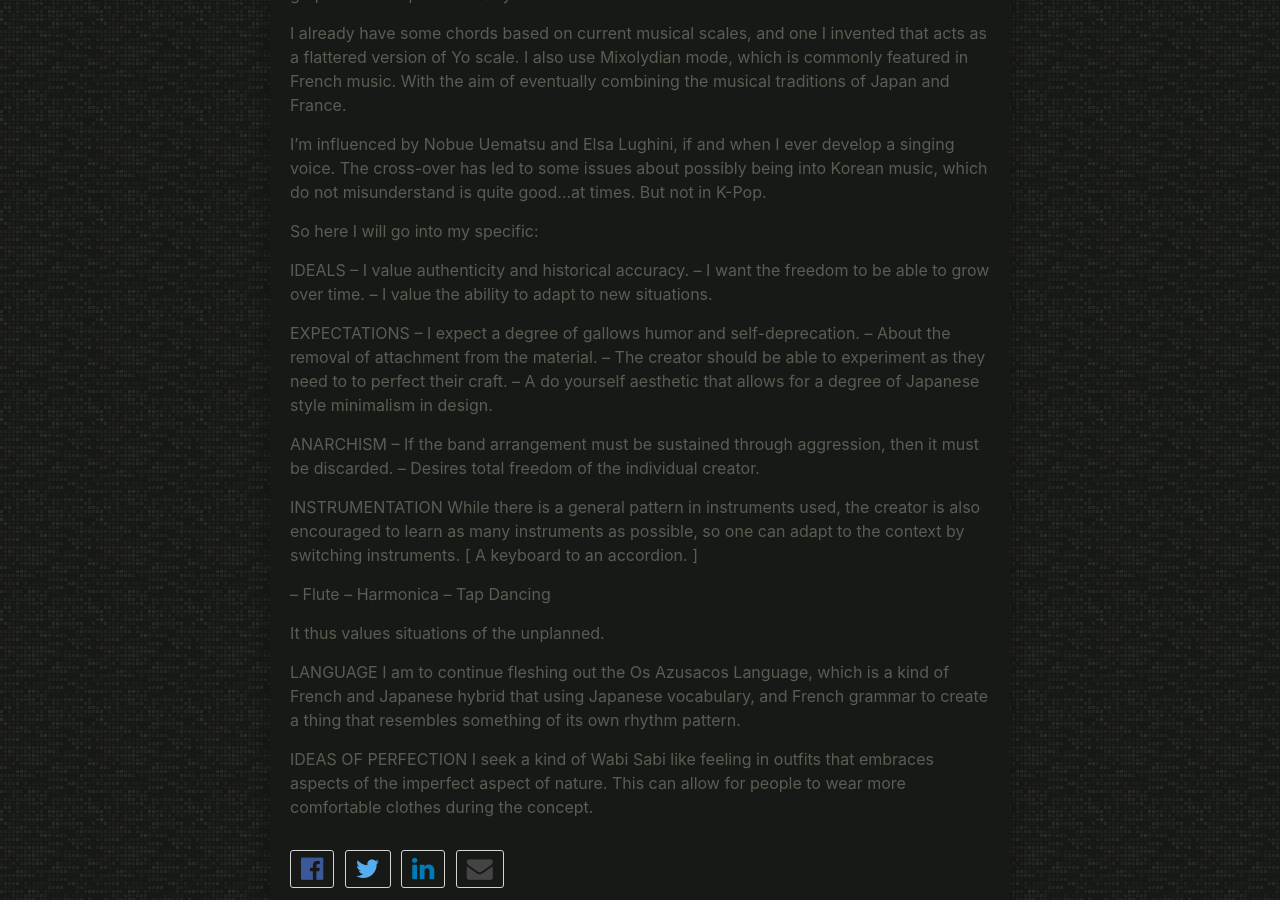
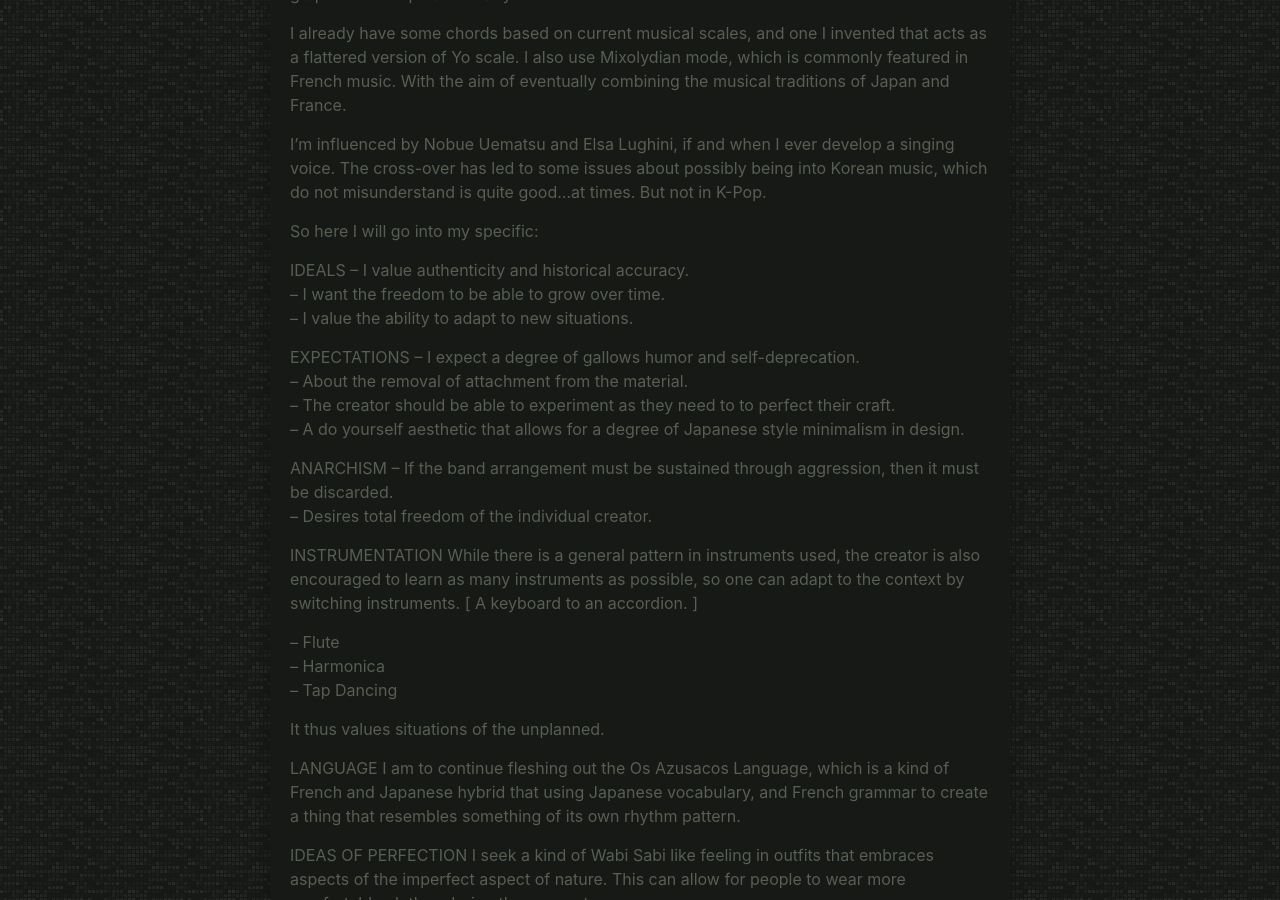
Before and after one commit to LWFlouisa/OwnTune, a Jekyll site: the page built from _posts/2022-06-19-anoutlineofazupop.md, in a window 1280 px wide and 900 px high, scrolled down 438 px. Built offline with Jekyll 4.4.1, drawn with Linux system fonts in a browser that asks for light colours; our own code applies the rules of GitHub Pages for plain Markdown files.

```diff
--- a/_posts/2022-06-19-anoutlineofazupop.md
+++ b/_posts/2022-06-19-anoutlineofazupop.md
@@ -14,25 +14,25 @@ I’m influenced by Nobue Uematsu and Elsa Lughini, if and when I ever develop a
 So here I will go into my specific:
 
 IDEALS
--- I value authenticity and historical accuracy.
--- I want the freedom to be able to grow over time.
--- I value the ability to adapt to new situations.
+-- I value authenticity and historical accuracy.<br />
+-- I want the freedom to be able to grow over time.<br />
+-- I value the ability to adapt to new situations.<br />
 
 EXPECTATIONS
--- I expect a degree of gallows humor and self-deprecation.
--- About the removal of attachment from the material.
--- The creator should be able to experiment as they need to to perfect their craft.
--- A do yourself aesthetic that allows for a degree of Japanese style minimalism in design.
+-- I expect a degree of gallows humor and self-deprecation.<br />
+-- About the removal of attachment from the material.<br />
+-- The creator should be able to experiment as they need to to perfect their craft.<br />
+-- A do yourself aesthetic that allows for a degree of Japanese style minimalism in design.<br />
 
 ANARCHISM
--- If the band arrangement must be sustained through aggression, then it must be discarded.
+-- If the band arrangement must be sustained through aggression, then it must be discarded.<br />
 -- Desires total freedom of the individual creator.
 
 INSTRUMENTATION
 While there is a general pattern in instruments used, the creator is also encouraged to learn as many instruments as possible, so one can adapt to the context by switching instruments. [ A keyboard to an accordion. ]
 
--- Flute
--- Harmonica
+-- Flute<br />
+-- Harmonica<br />
 -- Tap Dancing
 
 It thus values situations of the unplanned.
```
